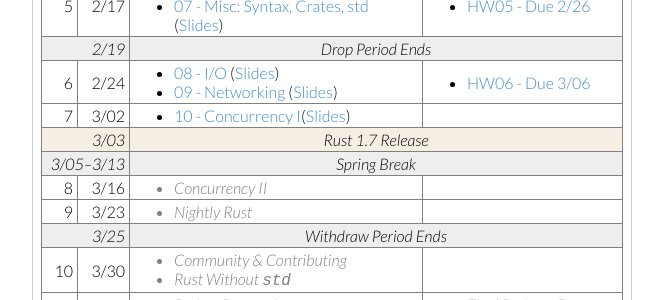
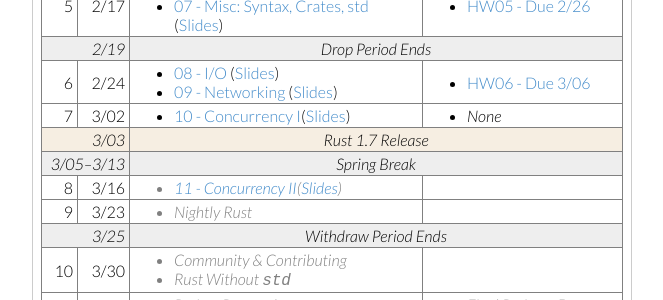
Before and after one commit to cis198-2016s/cis198-2016s.github.io, a Jekyll site: the page built from schedule/index.html, in a window 1280 px wide. Shown: the part 471-771 px from the top of the page, without its empty margins (308-971 px from the left). Built offline with Jekyll 4.4.1, drawn with Linux system fonts in a browser that asks for light colours.

Commit message:
lec11 -> schedule

```diff
--- a/schedule/index.html
+++ b/schedule/index.html
@@ -149,14 +149,17 @@ permalink: /schedule/
                 10 - Concurrency I</a>(<a href="/slides/10/">Slides</a>)
           </ul>
         <td>
+          <ul>
+            <li><em>None</em></li>
+          </ul>
       <tr class="rustevent"> <td colspan=2>3/03 <td colspan=2>Rust 1.7 Release
       <tr class="schedevent"> <td colspan=2>3/05&ndash;3/13 <td colspan=2>Spring Break
       <tr>
         <td>8 <td>3/16
         <td class="tentative">
           <ul>
-            <li>
-                Concurrency II
+            <li><a href="https://github.com/cis198-2016s/slides/blob/gh-pages/11/content.md">
+              11 - Concurrency II</a>(<a href="/slides/11/">Slides</a>)
           </ul>
         <td>
       <tr>
```
